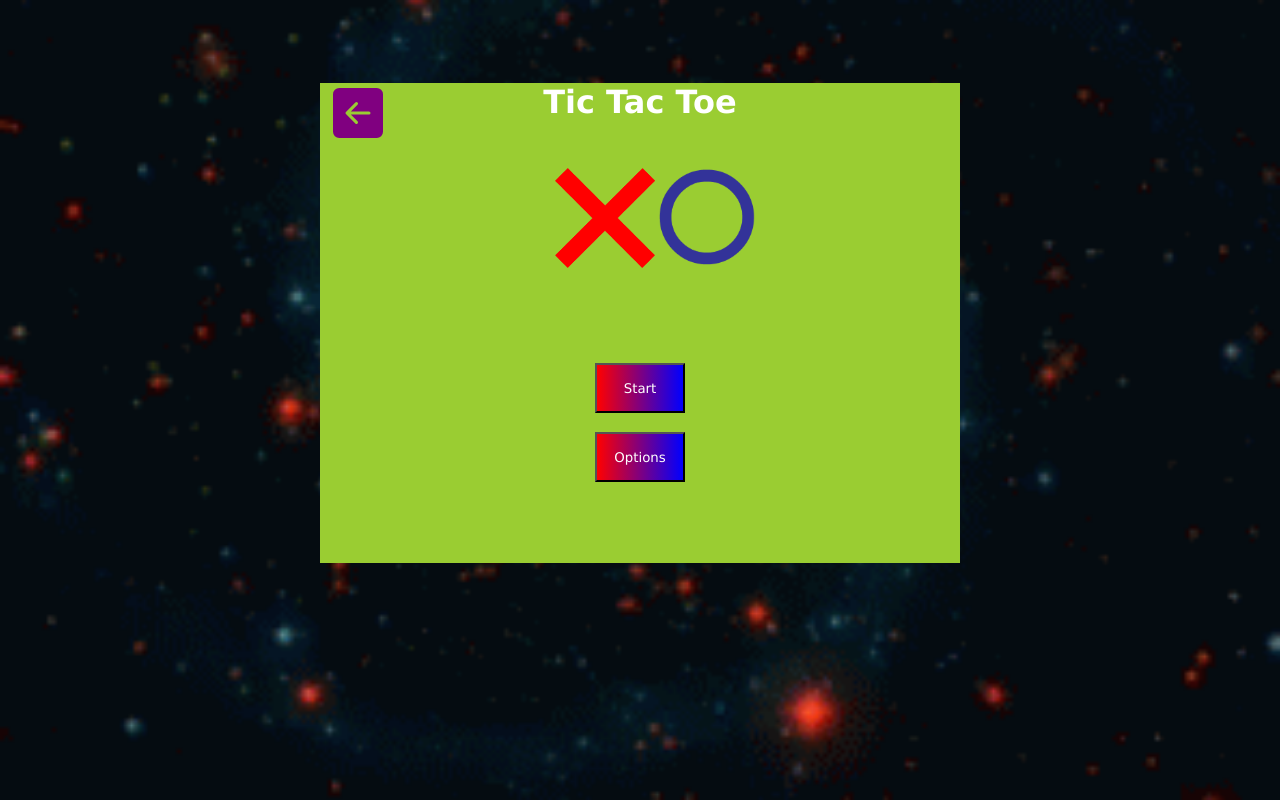
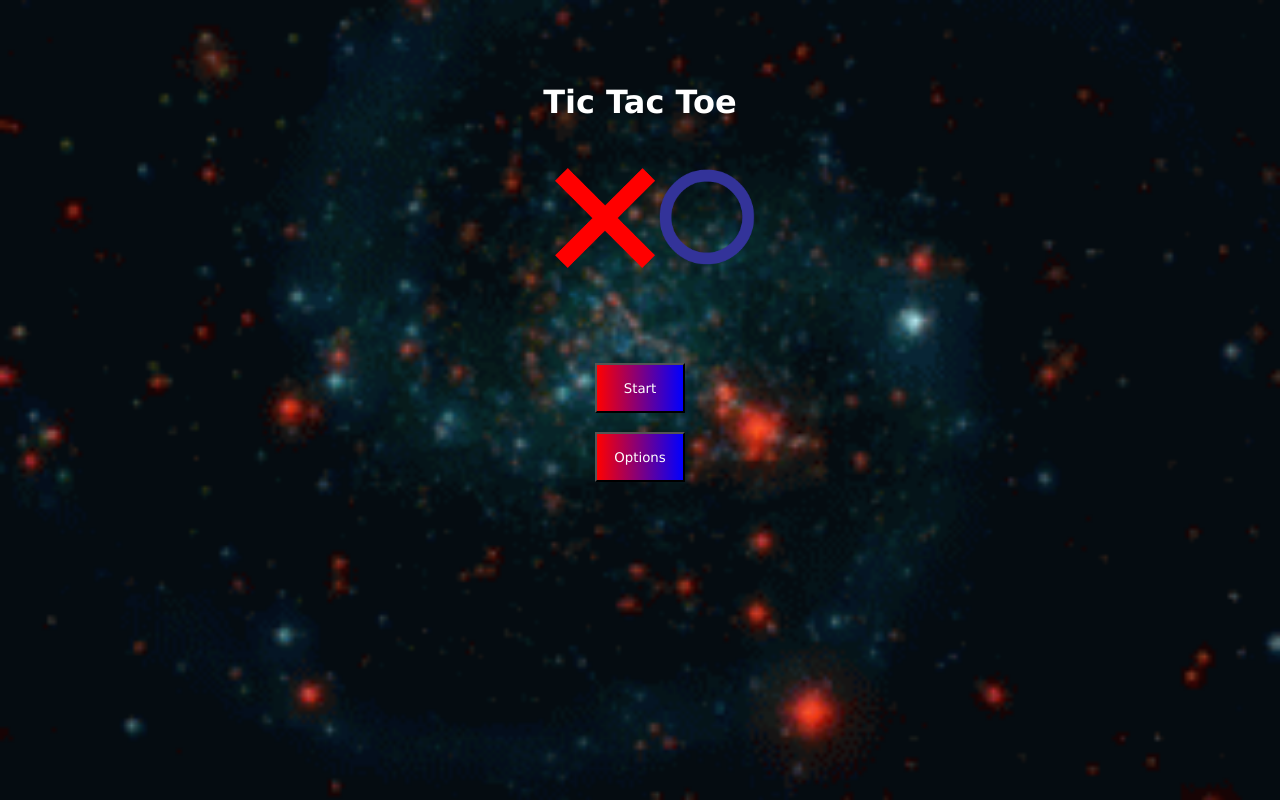
Before and after one commit to JoseLucasapp/Tic-tac-toe-game, a web app: file index.html in a window 1280 px wide. Run offline with its HTML, style and script files only (its server is not run), Linux system fonts and the light colour scheme; lists and menus that the app fills with data are empty.

Commit message:
update new page

```diff
--- a/index.html
+++ b/index.html
@@ -5,8 +5,8 @@
         <link rel="stylesheet" type="text/css" href="./styles/startstyle.css">
     </head>
     <body>
-        <div class="optionspage">
-            <a href="../index.html" style="text-decoration: none;">
+        <div class="optionspage" id="optionspage">
+            <a onclick="optionsPageOff();" href="./index.html" style="text-decoration: none;">
                 <svg id="arrowback" width="1em" height="1em" viewBox="0 0 16 16" class="back" xmlns="http://www.w3.org/2000/svg">
                     <path fill-rule="evenodd" d="M2 0a2 2 0 0 0-2 2v12a2 2 0 0 0 2 2h12a2 2 0 0 0 2-2V2a2 2 0 0 0-2-2H2zm9.5 8.5a.5.5 0 0 0 0-1H5.707l2.147-2.146a.5.5 0 1 0-.708-.708l-3 3a.5.5 0 0 0 0 .708l3 3a.5.5 0 0 0 .708-.708L5.707 8.5H11.5z"/>
                 </svg>
@@ -33,7 +33,7 @@
                     <button class="startbutton">Start</button>
                 </a><br><br>
                 <a style="text-decoration: none;" href="./pages/game.html">
-                    <button class="options">Options</button>
+                    <button class="options" onclick="optionsPageOn();">Options</button>
                 </a>
             </div>
         </div>
--- /dev/null
+++ b/script/startscript.js
@@ -0,0 +1,10 @@
+optionsPageOn = () => {
+    let optionspage = document.getElementById('optionspage');
+    optionspage.style.zIndex = 1;
+    optionspage.style.opacity = 1;
+}
+optionsPageOff = () => {
+    let optionspage = document.getElementById('optionspage');
+    optionspage.style.zIndex = -1;
+    optionspage.style.opacity = 0;
+}
--- a/styles/startstyle.css
+++ b/styles/startstyle.css
@@ -78,7 +78,7 @@ body{
     width: 50%;
     height: 60%;
     margin-left: 25%;
-    opacity: 1;
+    opacity: 0;
     z-index: -1;
     background-color: yellowgreen;
 }
```
